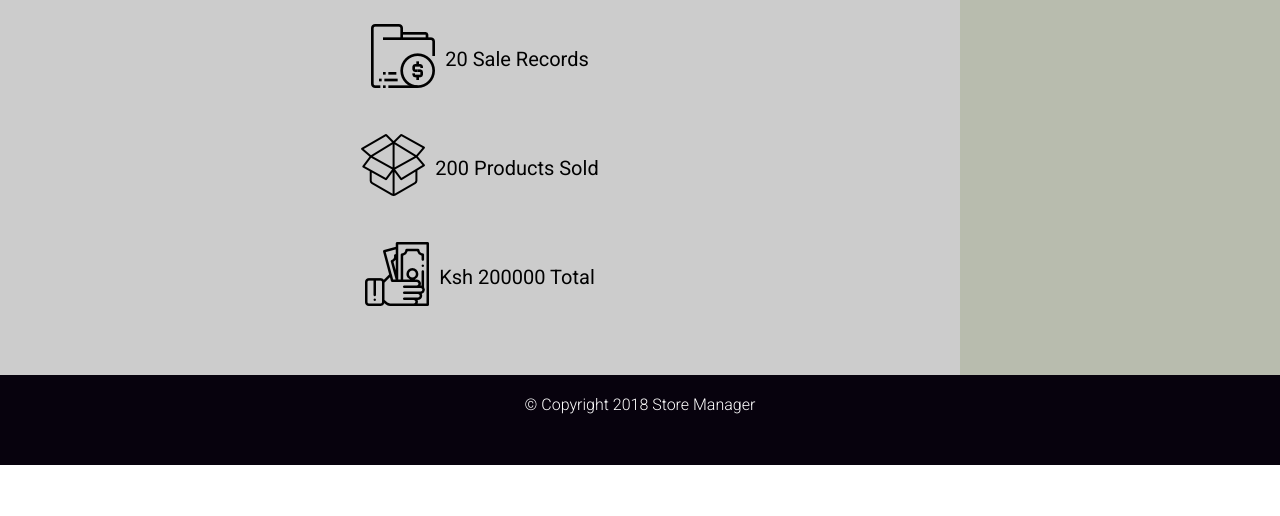
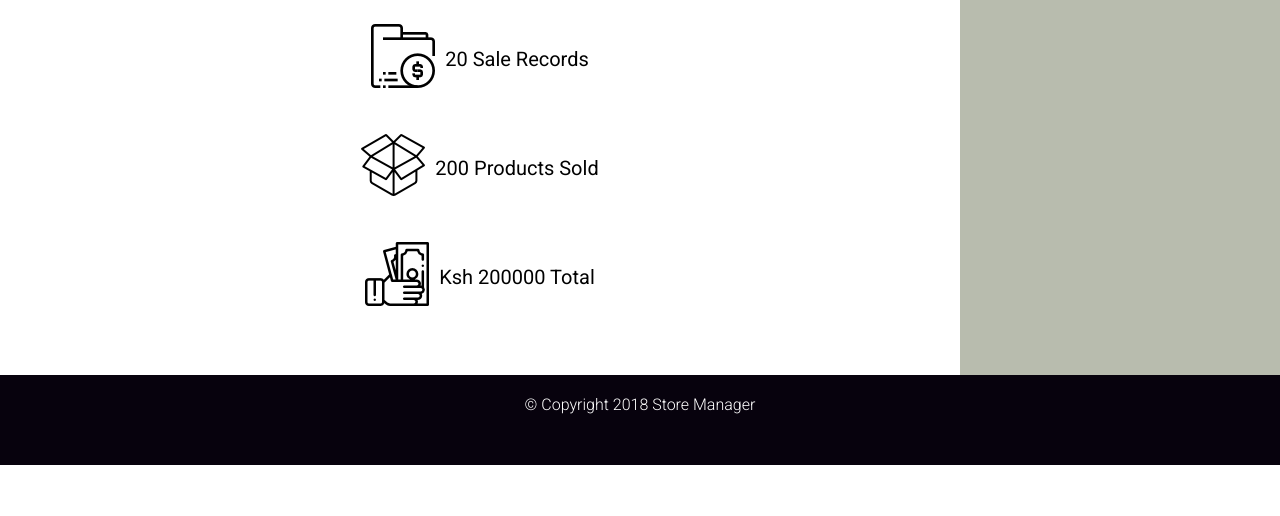
Before and after one commit to johnwayodi/store-manager, a plain HTML site: page ui/attendant-profile.html in a window 1280 px wide. Shown: the part 284-800 px from the top of the page. Drawn offline with Linux system fonts and the light colour scheme.

Commit message:
[Feature #161145157] Updated Profile page background

```diff
--- a/ui/attendant-profile.html
+++ b/ui/attendant-profile.html
@@ -20,7 +20,7 @@
 
 <!--# MAIN SECTION-->
 <div class="main-section">
-    <div class="single-record-section">
+    <div class="single-record-section attendant-section">
         <div class="single-record-table">
             <div class="attendant-profile">
                 <img src="images/user-lg.png">
--- a/ui/css/main.css
+++ b/ui/css/main.css
@@ -434,14 +434,19 @@ td {
 }
 
 /*ATTENDANT PROFILE*/
+.attendant-section {
+    background-color: white;
+}
+
 .attendant-profile {
     padding-top: 10px;
 }
-.single-record-extra .attendant-name{
+
+.single-record-extra .attendant-name {
     font-size: 40px;
     font-weight: 300;
 }
 
-.info-text{
+.info-text {
     padding-left: 10px;
 }
```
